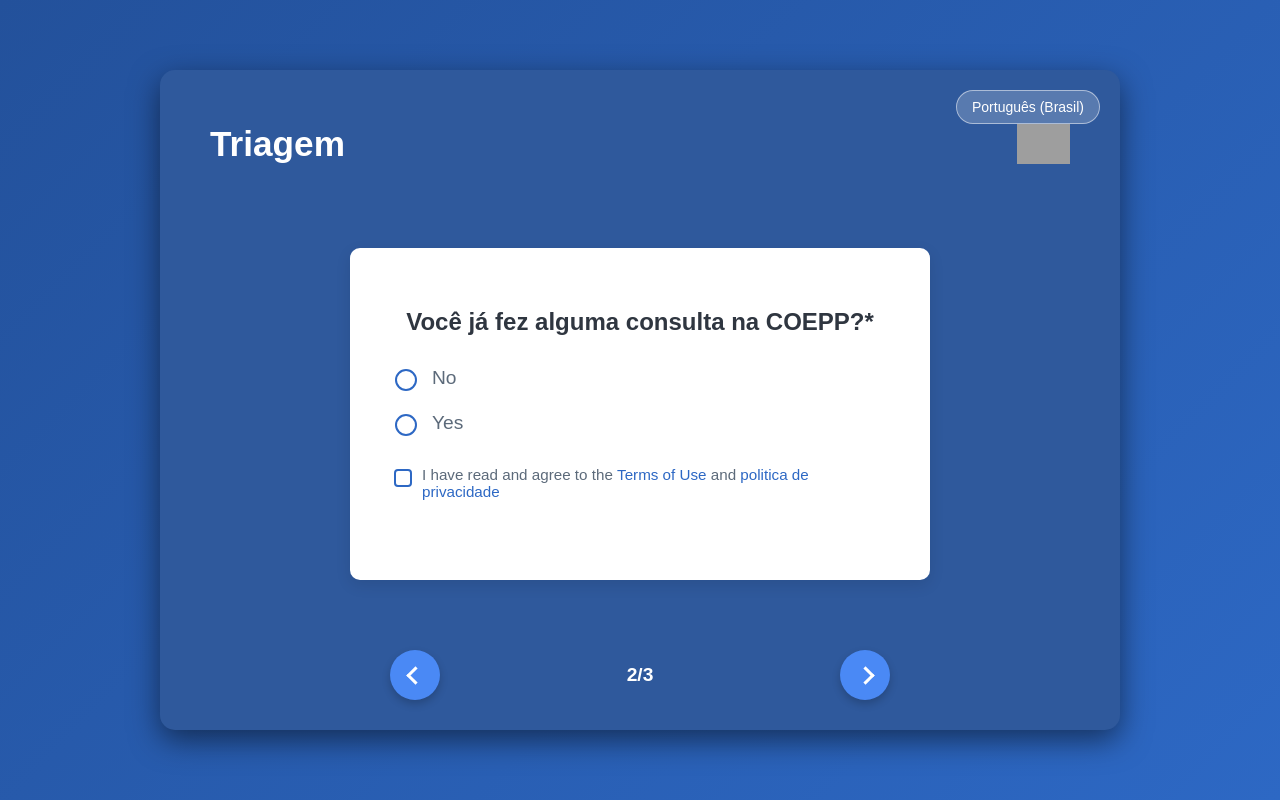
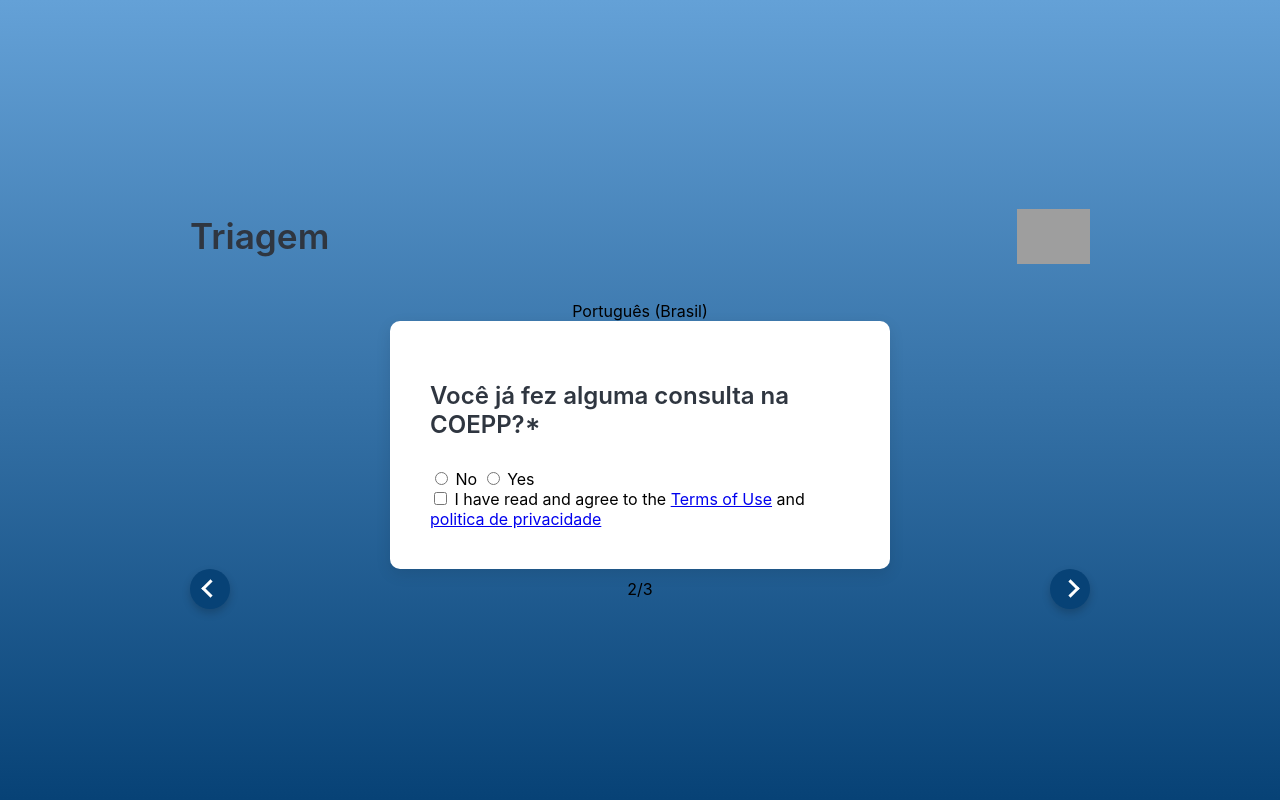
Before and after one commit to Andr3ssa18/AcexCoepp, a Flask app: page /triagem in a window 1280 px wide. Run offline with Flask 3, Linux system fonts and the light colour scheme; grey boxes are pictures that could not be loaded.

Commit message:
Update triagem.css

```diff
--- a/back-end/MYapp/static/css/triagem.css
+++ b/back-end/MYapp/static/css/triagem.css
@@ -1,116 +1,53 @@
 :root {
-    --primary-color: #2D68C4; /* Um azul primário vibrante como no print */
-    --primary-dark: #23519B; /* Um tom mais escuro de azul para hover/ativação */
-    --primary-light: #C0DFFF; /* Um azul bem claro para fundos e realces */
-    --secondary-color: #6C7A89; /* Um cinza-azulado para textos secundários */
-    --success-color: #4CAF50; /* Verde para sucesso (mantido) */
-    --warning-color: #FFC107; /* Amarelo para avisos (mantido) */
-    --danger-color: #F44336; /* Vermelho para perigo/erros (mantido) */
-    --light-color: #F5F5F5; /* Cinza bem claro para fundos gerais (mantido) */
-    --dark-color: #2F3640; /* Azul escuro quase preto para textos principais */
-    --white: #ffffff; /* Branco (mantido) */
+    --primary-color: #2D68C4;
+    --primary-dark: #23519B;
+    --primary-light: #C0DFFF;
+    --secondary-color: #6C7A89;
+    --success-color: #4CAF50;
+    --warning-color: #FFC107;
+    --danger-color: #F44336;
+    --light-color: #F5F5F5;
+    --dark-color: #2F3640;
+    --white: #ffffff;
 
-    /* Variáveis para cores específicas do layout, baseadas no print */
-    --blue-bg-dark: #2F599C; /* Fundo do container principal (o azul escuro do "laptop") */
-    --white-card-bg: #FFFFFF; /* Fundo do card do formulário (branco) */
-    --text-color-dark: var(--dark-color); /* Cor de texto principal (herdando de dark-color) */
-    --text-color-light: #5C6A7A; /* Cor de texto secundária (um cinza médio-escuro) */
-    --primary-blue: var(--primary-color); /* Usando primary-color para elementos azuis */
-    --link-color: var(--primary-color); /* Cor dos links (herdando de primary-color) */
-    --button-bg: #4A89F5; /* Fundo dos botões de navegação (um azul um pouco mais claro) */
-    --button-hover-bg: #3A70D6; /* Fundo dos botões de navegação em hover */
+    --blue-bg-dark: #2F599C;
+    --white-card-bg: #FFFFFF;
+    --text-color-dark: var(--dark-color);
+    --text-color-light: #5C6A7A;
+    --primary-blue: var(--primary-color);
+    --link-color: var(--primary-color);
 
-    --sidebar-width: 250px;
-    --header-height: 70px;
-    --border-radius: 8px;
-    --box-shadow: 0 4px 10px rgba(0, 0, 0, 0.1);
-    --transition: all 0.3s ease;
+
+    --new-button-bg: #074276;
+    --new-button-hover-bg: #053052;
+    --new-button-size: 40px;
+    --new-button-font-size: 20px;
 }
 
 body {
-    font-family: Arial, sans-serif;
+    margin: 0;
+    font-family: 'Inter', sans-serif;
+    background: linear-gradient(to top, #074276, #64a1d7);
     display: flex;
     justify-content: center;
     align-items: center;
     min-height: 100vh;
-    margin: 0;
-    background: linear-gradient(135deg, var(--primary-dark) 0%, var(--primary-color) 100%);
     overflow: hidden;
 }
 
 .container {
-    background-color: var(--blue-bg-dark); /* Fundo do "laptop" */
+    background-color: transparent;
     border-radius: 15px;
-    box-shadow: 0 10px 30px rgba(0, 0, 0, 0.5);
     width: 90%;
     max-width: 900px;
-    height: 600px;
+    height: auto;
     display: flex;
     flex-direction: column;
-    justify-content: space-between;
+    justify-content: center;
     align-items: center;
     padding: 30px;
     position: relative;
     overflow: hidden;
-}
-
-/* NOVO: Estilos para o Seletor de Idioma como na imagem */
-.language-selector {
-    position: absolute;
-    top: 20px;
-    right: 20px;
-    z-index: 10;
-    /* Estilos para o botão/dropdown */
-    background-color: rgba(255, 255, 255, 0.2); /* Fundo semi-transparente */
-    border: 1px solid rgba(255, 255, 255, 0.5);
-    border-radius: 20px; /* Borda arredondada */
-    padding: 8px 15px;
-    color: white;
-    font-size: 14px;
-    cursor: pointer;
-    display: flex; /* Para alinhar o texto e talvez um ícone */
-    align-items: center;
-    gap: 5px;
-}
-.language-selector select {
-    background-color: transparent;
-    color: white; /* Cor do texto no dropdown */
-    border: none; /* Remove a borda padrão */
-    padding: 0;
-    font-size: 14px;
-    cursor: pointer;
-    -webkit-appearance: none; /* Remove seta padrão em alguns navegadores */
-    -moz-appearance: none;
-    appearance: none;
-    /* Remove a background-image da seta customizada que eu havia adicionado */
-    background-image: none;
-}
-/* Estilo para as opções dentro do dropdown (para quando ele está aberto) */
-.language-selector select option {
-    background-color: var(--blue-bg-dark); /* Fundo das opções */
-    color: white;
-}
-
-
-.header-form {
-    display: flex;
-    align-items: center;
-    justify-content: space-between;
-    width: 100%;
-    margin-bottom: 20px;
-    padding: 0 20px;
-    box-sizing: border-box;
-}
-
-.header-form .title {
-    color: white;
-    font-size: 2.2em;
-    font-weight: 600;
-}
-
-.header-form .logo {
-    height: 40px;
-    width: auto;
 }
 
 .form-card {
@@ -120,150 +57,113 @@ body {
     width: 80%;
     max-width: 500px;
     box-shadow: 0 5px 15px rgba(0, 0, 0, 0.1);
-    text-align: center;
+    text-align: left;
     position: relative;
+    display: flex;
+    flex-direction: column;
+    gap: 20px;
+    box-sizing: border-box;
+}
+
+.header-form {
+    display: flex;
+    align-items: center;
+    justify-content: space-between;
+    width: 100%;
+    margin-bottom: 20px;
+    padding: 0;
+    box-sizing: border-box;
+    flex-direction: row;
+}
+
+.header-form .title {
+    color: var(--text-color-dark);
+    font-size: 2.2em;
+    font-weight: 600;
+    margin-right: 30px;
+}
+
+.header-form .logo {
+    height: 55px;
+    width: auto;
+    order: 1;
 }
 
 .question {
     color: var(--text-color-dark);
     font-size: 1.5em;
-    margin-bottom: 30px;
     font-weight: 600;
+    margin-bottom: 10px;
+    text-align: left;
 }
 
-.radio-group {
+.radio-options-group {
     display: flex;
     flex-direction: column;
-    gap: 20px;
+    gap: 15px;
     margin-bottom: 30px;
     text-align: left;
 }
 
-.radio-label {
+.radio-option-label {
     display: flex;
     align-items: center;
     font-size: 1.2em;
     color: var(--text-color-light);
     cursor: pointer;
-    /* Remova position: relative e padding-left: 35px; para usar input diretamente */
-    /* position: relative; */
-    /* padding-left: 35px; */
 }
 
-/* REMOVIDO: Estilos para o radio customizado ::before e ::after, pois vamos usar o input direto */
-/* .radio-label::before { ... } */
-/* .radio-label input[type="radio"]:checked + &::after { ... } */
-
-/* NOVO: Estilo para o input radio VISÍVEL e com margem */
-.radio-label input[type="radio"] {
-    /* Removido: position: absolute; opacity: 0; */
-    margin-right: 15px; /* Espaçamento entre o rádio e o texto */
-    width: 22px; /* Tamanho do rádio */
+.radio-option-label input {
+    margin-right: 15px;
+    width: 22px;
     height: 22px;
-    min-width: 22px; /* Garante tamanho mínimo */
-    min-height: 22px; /* Garante tamanho mínimo */
-    appearance: none; /* Remove estilo padrão do navegador */
+    min-width: 22px;
+    min-height: 22px;
+    appearance: none;
     -webkit-appearance: none;
     -moz-appearance: none;
-    border: 2px solid var(--primary-blue); /* Borda azul */
-    border-radius: 50%; /* Faz com que seja um círculo */
-    outline: none; /* Remove o contorno de foco padrão */
+    border: 2px solid var(--primary-blue);
+    border-radius: 50%;
+    outline: none;
     cursor: pointer;
-    display: grid; /* Para centralizar o ponto interno */
-    place-content: center; /* Para centralizar o ponto interno */
+    display: grid;
+    place-content: center;
+    flex-shrink: 0;
 }
 
-.radio-label input[type="radio"]::before {
+.radio-option-label input::before {
     content: "";
     width: 10px;
     height: 10px;
     border-radius: 50%;
     transform: scale(0);
     transition: transform 0.2s ease-in-out;
-    box-shadow: inset 1em 1em var(--primary-blue); /* Ponto azul interno */
-    background-color: CanvasText; /* Fallback */
+    box-shadow: inset 1em 1em var(--primary-blue);
+    background-color: CanvasText;
 }
 
-.radio-label input[type="radio"]:checked::before {
+.radio-option-label input:checked::before {
     transform: scale(1);
-}
-
-
-.checkbox-group {
-    display: flex;
-    align-items: flex-start;
-    margin-top: 30px;
-    margin-bottom: 40px;
-    font-size: 0.95em;
-    color: var(--text-color-light);
-    text-align: left;
-}
-
-/* NOVO: Estilo para o input checkbox VISÍVEL e com margem */
-.checkbox-group input[type="checkbox"] {
-    margin-right: 10px;
-    min-width: 18px;
-    min-height: 18px;
-    cursor: pointer;
-    /* Removi accent-color, vamos estilizar melhor */
-    appearance: none; /* Remove estilo padrão */
-    -webkit-appearance: none;
-    -moz-appearance: none;
-    border: 2px solid var(--primary-blue); /* Borda azul */
-    border-radius: 4px; /* Cantos levemente arredondados */
-    outline: none;
-    display: grid;
-    place-content: center;
-}
-
-.checkbox-group input[type="checkbox"]::before {
-    content: "";
-    width: 10px;
-    height: 10px;
-    clip-path: polygon(14% 44%, 0 65%, 50% 100%, 100% 16%, 80% 0%, 43% 62%); /* Ícone de checkmark */
-    transform: scale(0);
-    opacity: 0;
-    transition: transform 0.2s ease-in-out, opacity 0.2s ease-in-out;
-    background-color: var(--primary-blue); /* Cor do checkmark */
-}
-
-.checkbox-group input[type="checkbox"]:checked {
-    background-color: var(--primary-blue); /* Fundo azul quando marcado */
-    border-color: var(--primary-blue); /* Borda azul quando marcado */
-}
-
-.checkbox-group input[type="checkbox"]:checked::before {
-    transform: scale(1);
-    opacity: 1;
-}
-
-
-.checkbox-group .link {
-    color: var(--link-color);
-    text-decoration: none;
-    font-weight: 500;
-}
-
-.checkbox-group .link:hover {
-    text-decoration: underline;
 }
 
 .navigation {
     display: flex;
     justify-content: space-between;
     align-items: center;
-    width: 80%;
-    max-width: 500px;
-    margin-top: 30px;
-    color: white;
+    width: 100%;
+    margin-top: auto;
+    padding: 0;
+    box-sizing: border-box;
 }
 
 .nav-button {
-    background-color: var(--button-bg);
+    background-color: var(--new-button-bg);
+    color: white;
     border: none;
     border-radius: 50%;
-    width: 50px;
-    height: 50px;
+    width: var(--new-button-size);
+    height: var(--new-button-size);
+    font-size: var(--new-button-font-size);
     display: flex;
     justify-content: center;
     align-items: center;
@@ -293,35 +193,10 @@ body {
     -webkit-transform: rotate(135deg);
 }
 
-.progress-indicator {
-    font-size: 1.2em;
-    font-weight: 600;
-    color: white;
-}
-
-/* Responsividade básica */
 @media (max-width: 768px) {
     .container {
         width: 95%;
-        height: auto;
         padding: 20px;
-    }
-
-    .header-form {
-        flex-direction: column;
-        text-align: center;
-        margin-bottom: 15px;
-    }
-
-    .header-form .title {
-        font-size: 1.8em;
-        margin-bottom: 10px;
-    }
-
-    .language-selector {
-        top: 10px;
-        right: 10px;
-        padding: 6px 12px;
     }
 
     .form-card {
```
Also changed, not shown: other parts of back-end/MYapp/static/css/triagem.css (+29 -16 lines).
